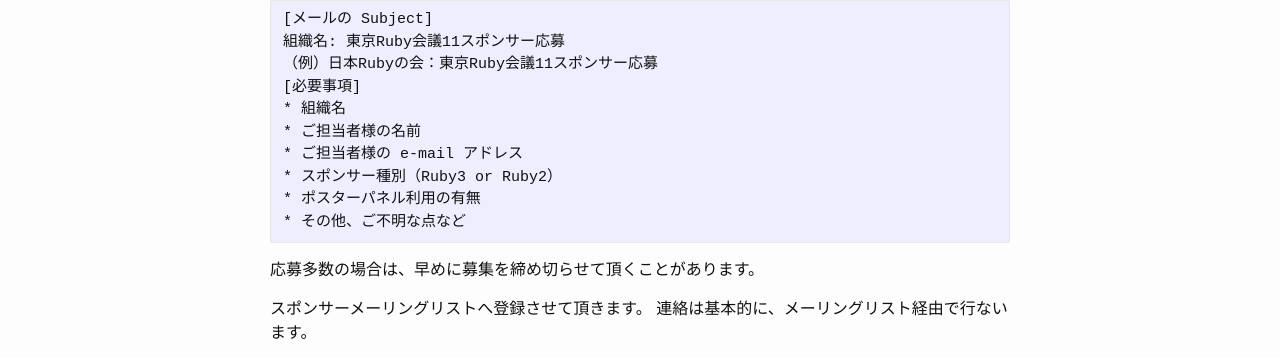
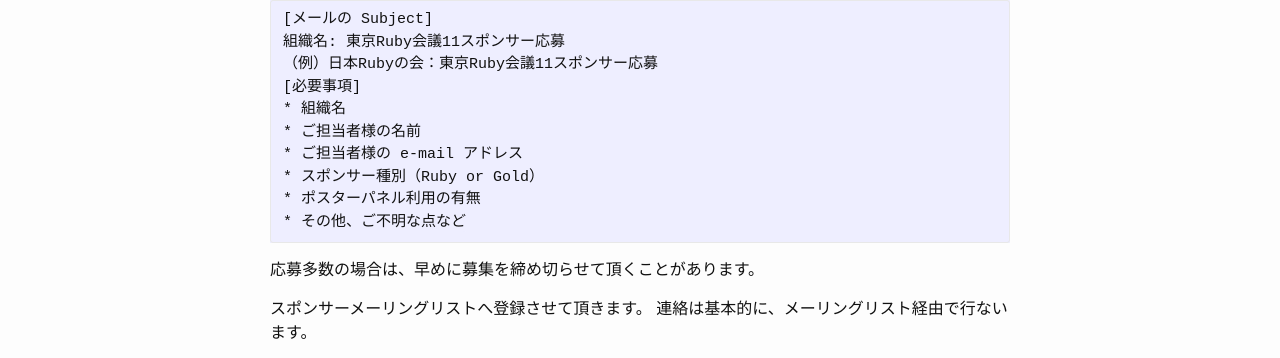
Before and after one commit to ko1/tokyo11, a Jekyll site: the page built from cfs.md, in a window 1280 px wide. Shown: the part 584-942 px from the top of the page. Built offline with Jekyll 4.4.1, drawn with Linux system fonts in a browser that asks for light colours.

Commit message:
fix sponsor types

```diff
--- a/cfs.md
+++ b/cfs.md
@@ -21,7 +21,7 @@
 	* 組織名
 	* ご担当者様の名前
 	* ご担当者様の e-mail アドレス
-	* スポンサー種別（Ruby3 or Ruby2）
+	* スポンサー種別（Ruby or Gold）
 	* ポスターパネル利用の有無
 	* その他、ご不明な点など
 
```
Also changed, not shown: 1 other file.
